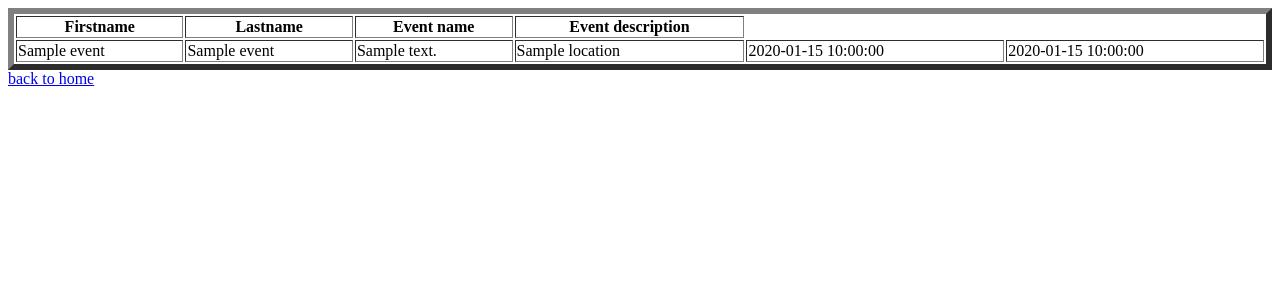
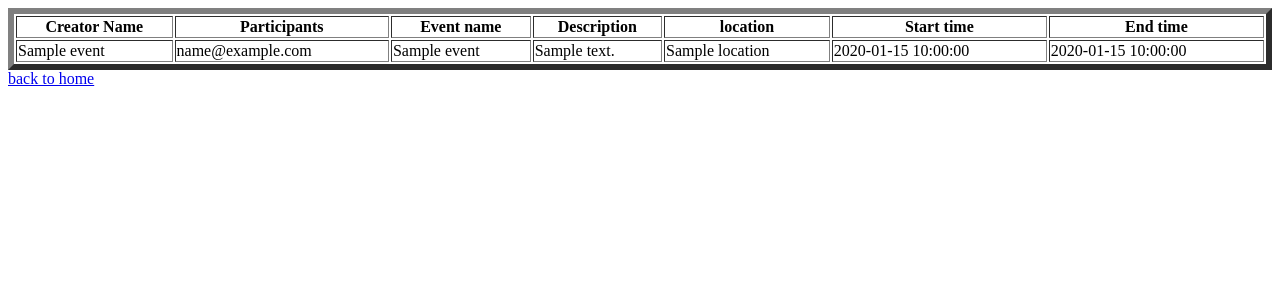
Before and after one commit to cathal844/eventplannercc, a Flask app: template templates/archived-events.html in a window 1280 px wide. Shown: the top 300 px of the page. Run offline with Flask 2, Linux system fonts and the light colour scheme; the template is opened without the code that fills it: most values are stand-ins (such as "Sample title", 1, 10 or a date in 2020); parts of the project's set-up code (start-up, migrations or seed data) failed here and were passed over.

Commit message:
second  commit3

```diff
--- a/templates/archived-events.html
+++ b/templates/archived-events.html
@@ -1,13 +1,17 @@
 <table style="width:100%" border="6">
   <tr>
-          <th>Firstname</th>
-          <th>Lastname</th>
+    <th>Creator Name</th>
+    <th>Participants</th>
     <th>Event name</th>
-          <th>Event description</th>
+    <th>Description</th>
+    <th>location</th>
+    <th>Start time</th>
+    <th>End time</th>
   </tr>
   {% for event in events %}
   <tr>
     <td>{{event.name}}</td>
+    <td>{{event.email}}</td>
     <td>{{event.eventname}}</td>
     <td>{{event.description}}</td>
     <td>{{event.location}}</td>
```
Lines whose indentation alone changed are shown as unchanged.
